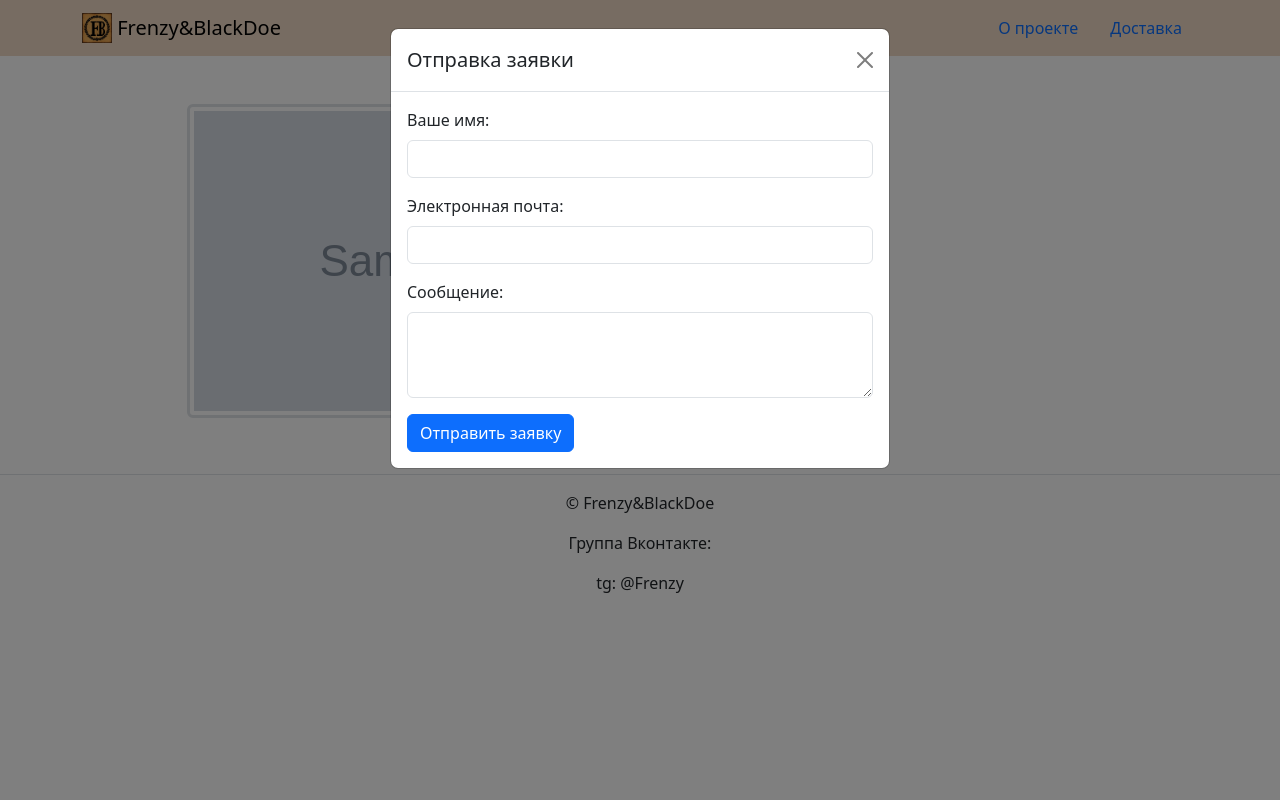
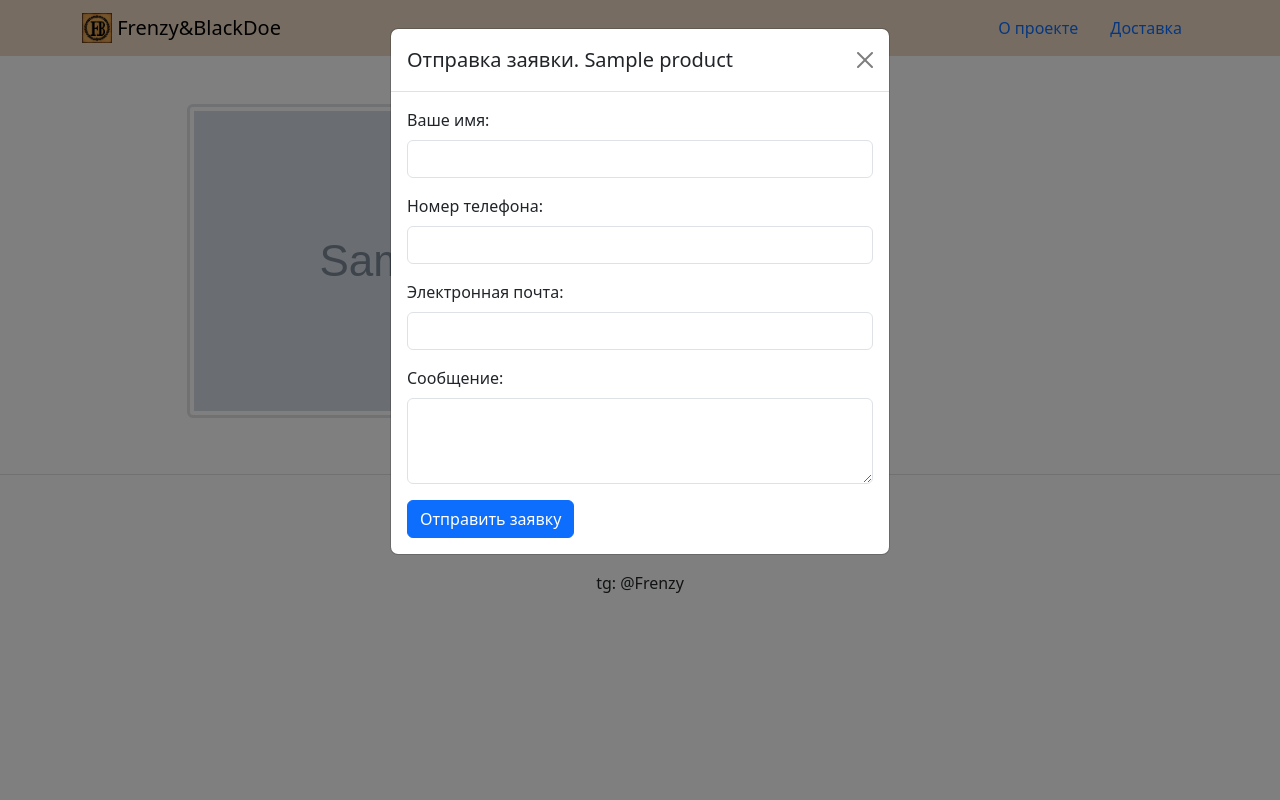
Before and after one commit to Karramb/kozhev, a Django app: page /products/1/ in a window 1280 px wide, after a click on "Купить". Run offline with Django 4.2, Linux system fonts and the light colour scheme; tables that the repository leaves empty hold one stand-in row (values such as "Sample post"); grey boxes marked "Sample" are stand-in pictures; some libraries are stand-ins or nearby versions.

Commit message:
fix product detail

```diff
--- a/kozhev/static_dev/css/style.css
+++ b/kozhev/static_dev/css/style.css
@@ -1,8 +1,8 @@
 /* Основной контейнер */
 .product-tile {
     display: inline-block;
-    height: 350px;
-    width: 350px;
+    height: 25%;
+    width: 25%;
     margin: 10px;
     border: 1px solid #ddd;
     box-shadow: 0 2px 4px rgba(0, 0, 0, 0.1);
@@ -23,8 +23,6 @@
     cursor: pointer; /* Курсор мыши становится указателем при наведении */
     border-radius: 5px; /* Скругление углов кнопки */
     transition: all 0.3s ease; /* Анимация перехода */
-    float: right;
-    margin-top: -30px;
   }
 
   .buy-button:hover {
--- a/kozhev/templates/main/product_detail.html
+++ b/kozhev/templates/main/product_detail.html
@@ -38,16 +38,21 @@
     <div class="modal-dialog">
       <div class="modal-content">
         <div class="modal-header">
-          <h5 class="modal-title" id="exampleModalLabel">Отправка заявки</h5>
+          <h5 class="modal-title" id="exampleModalLabel">Отправка заявки. {{ product.name }}</h5>
           <button type="button" class="btn-close" data-bs-dismiss="modal" aria-label="Close"></button>
         </div>
         <div class="modal-body">
           <!-- Форма для отправки заявки -->
           <form method="POST" action="{% url 'main:application' %}">
             {% csrf_token %}
+            <input type="hidden" name="product_id" value="{{ product.id }}">
             <div class="mb-3">
               <label for="nameInput" class="form-label">Ваше имя:</label>
               <input type="text" class="form-control" id="nameInput" name="name" required>
+            </div>
+            <div class="mb-3">
+              <label for="phoneInput" class="form-label">Номер телефона:</label>
+              <input type="tel" class="form-control" id="phoneInput" name="phone" required>
             </div>
             <div class="mb-3">
               <label for="emailInput" class="form-label">Электронная почта:</label>
```
